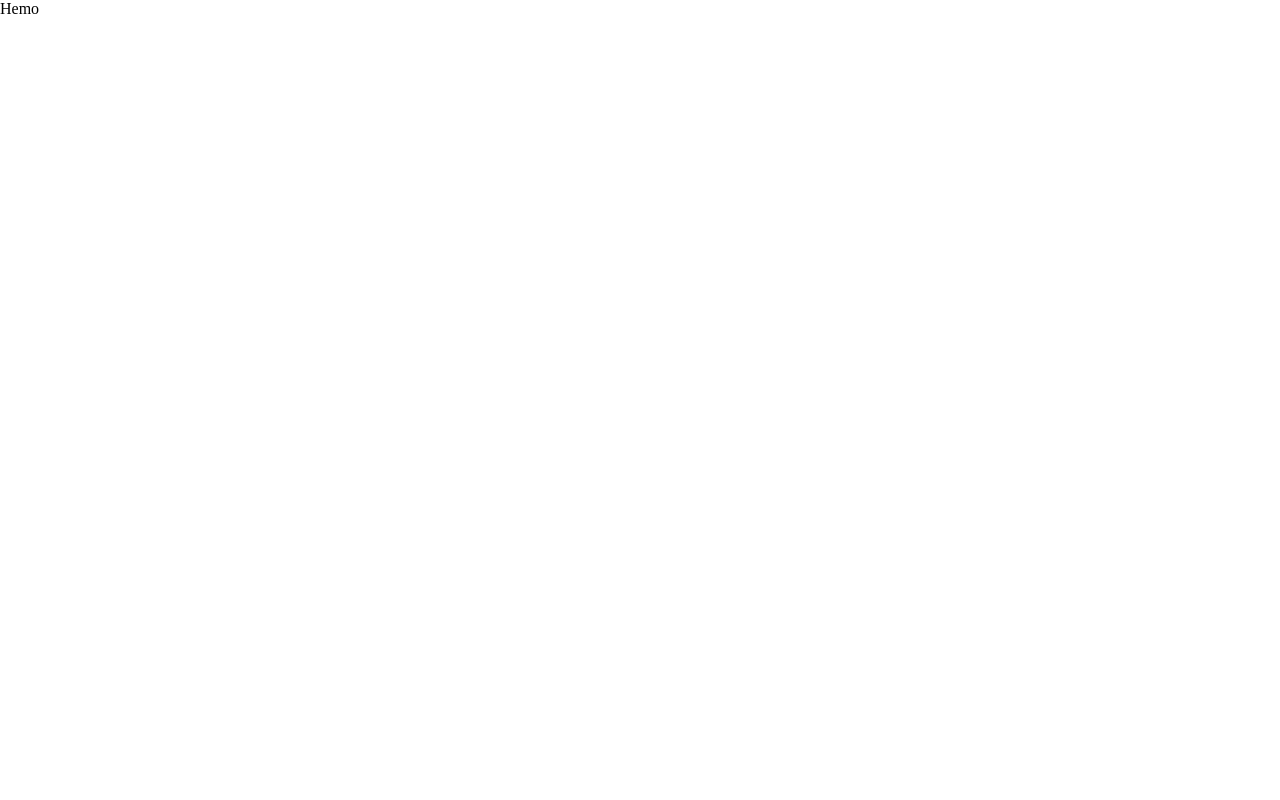
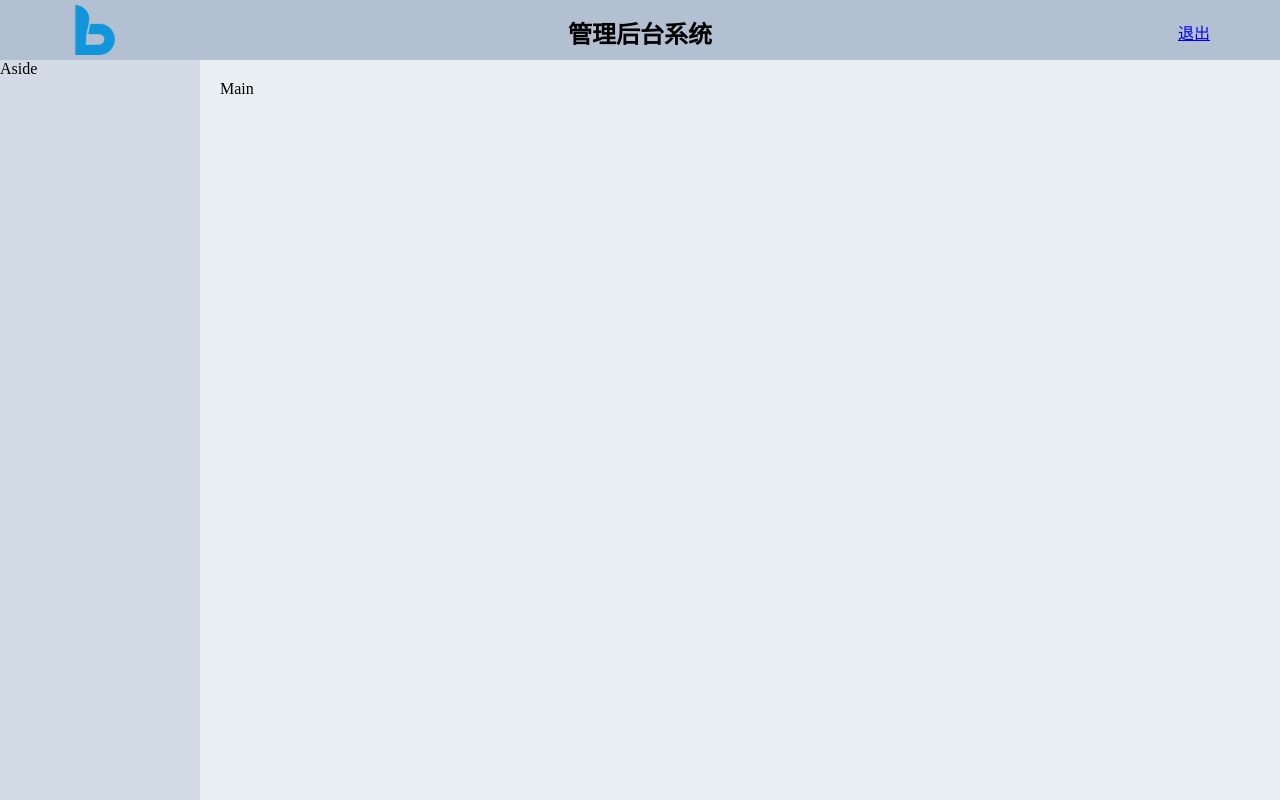
Before and after one commit to demo010/shopmanager, a Vue app: page /login in a window 1280 px wide. Built offline with nearby package versions, Linux system fonts and the light colour scheme.

Commit message:
header组件完成

```diff
--- a/src/components/home/Home.vue
+++ b/src/components/home/Home.vue
@@ -1,13 +1,63 @@
 <template>
-<div>Hemo</div>
+  <el-container class="container">
+    <el-header class="header">
+      <div class="el-logo"><img src="../../assets/image/LOGO.png" class="logo" alt="无法显示图片"></div>
+      <div class="el-name"><h2>管理后台系统</h2></div>
+      <div class="login-out"><a href="#">退出</a></div>
+    </el-header>
+    <el-container>
+      <el-aside width="200px" class="aside">Aside</el-aside>
+      <el-main class="main">Main</el-main>
+    </el-container>
+  </el-container>
 </template>
 
 <script>
-export default {
-
-}
+export default {}
 </script>
 
 <style>
-
+.container {
+  height: 100%;
+}
+.header {
+  background-color: #b3c0d1;
+}
+.aside {
+  background-color: #d3dce6;
+}
+.main {
+  background-color: #e9eef3;
+  height: 100%;
+}
+.el-logo,.el-name,.login-out{
+  margin: 0;
+  padding: 0;
+  position: relative;
+  height: 100%;
+}
+.el-logo{
+  width: 16%;
+}
+.logo{
+  width: 50px;
+  height: 50px;
+  position: absolute;
+  top: 5px;
+  left: 50px;
+}
+.el-name{
+  width: 68%;
+}
+.el-name>h2{
+  position: absolute;
+  top: -65px;
+  left: 65%;
+}
+.login-out>a{
+  position: absolute;
+  top: -100px;
+  right: 50px;
+  cursor: pointer;
+}
 </style>
```
Also changed, not shown: src/assets/image/LOGO.png (added), src/assets/image/logo.jpg (added).
